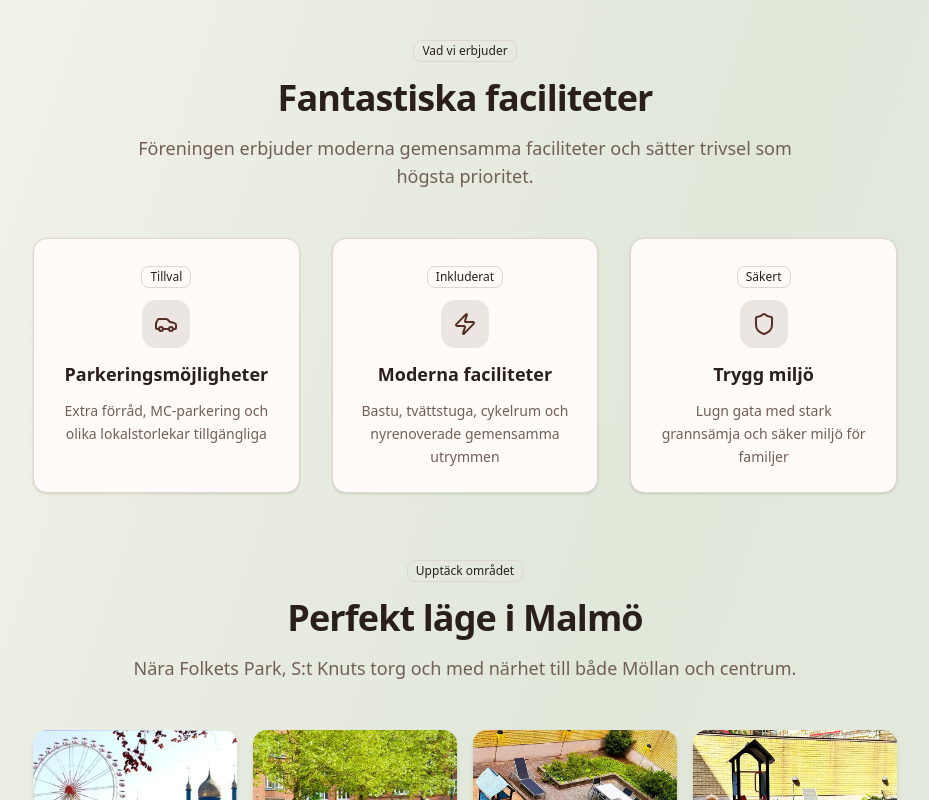
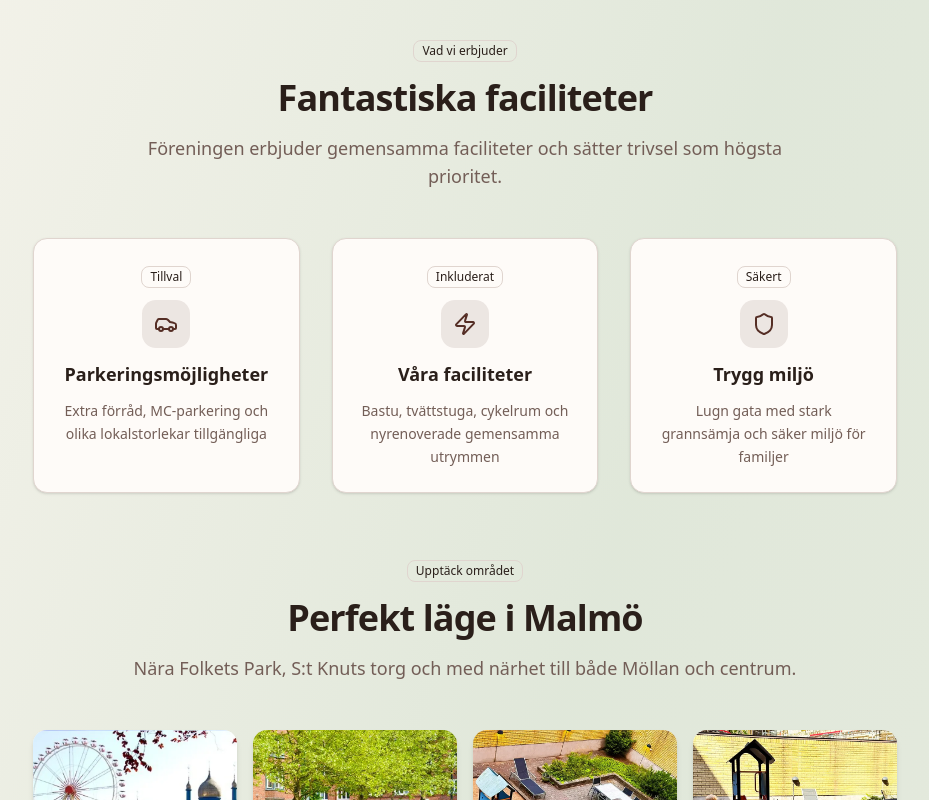
Before and after one commit to kastanjen4/www, a Next.js app: page / in a window 1280 px wide. Shown: the part 920-1720 px from the top of the page, without its empty margins (175-1104 px from the left). Built offline with nearby package versions, Linux system fonts and the light colour scheme.

Commit message:
uppdatera text så det inte är så kryddigt

```diff
--- a/src/app/info-om-foreningen/page.tsx
+++ b/src/app/info-om-foreningen/page.tsx
@@ -19,7 +19,7 @@ export const metadata: Metadata = {
   openGraph: {
     title: "Om föreningen - BRF Kastanjen 4",
     description:
-      "Lär dig mer om vår bostadsrättsförening med 17 lägenheter och moderna faciliteter i centrala Malmö.",
+      "Lär dig mer om vår bostadsrättsförening med 17 lägenheter och trevliga faciliteter i centrala Malmö.",
     type: "website",
     locale: "sv_SE",
   },
--- a/src/app/page.tsx
+++ b/src/app/page.tsx
@@ -132,7 +132,7 @@ export default function Home() {
     },
     {
       icon: Zap,
-      title: "Moderna faciliteter",
+      title: "Våra faciliteter",
       description:
         "Bastu, tvättstuga, cykelrum och nyrenoverade gemensamma utrymmen",
       highlight: "Inkluderat",
@@ -278,7 +278,7 @@ export default function Home() {
             Fantastiska faciliteter
           </h2>
           <p className="text-muted-foreground text-lg max-w-2xl mx-auto">
-            Föreningen erbjuder moderna gemensamma faciliteter och sätter
+            Föreningen erbjuder gemensamma faciliteter och sätter
             trivsel som högsta prioritet.
           </p>
         </div>
```
